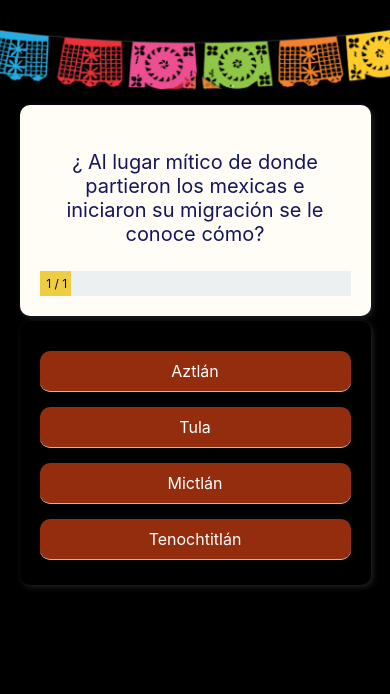
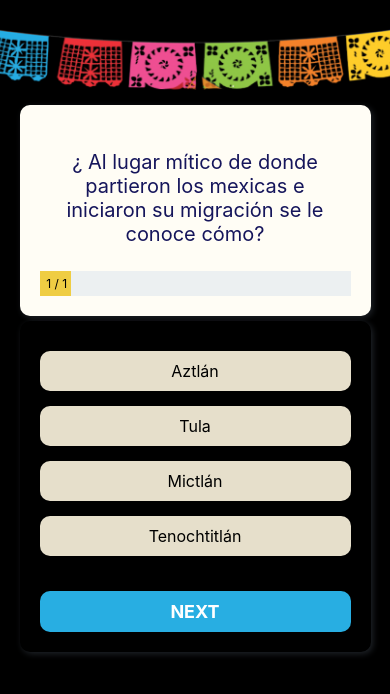
Before and after one commit to Yosolita1978/MexicanQuizGame, a React Native app: screen / in a window 390 px wide. Shown: the top 694 px of the page. Built offline with nearby package versions, Linux system fonts and the light colour scheme.

Commit message:
All styles from QuizScreen working

```diff
--- a/components/AnswersCard.js
+++ b/components/AnswersCard.js
@@ -1,8 +1,9 @@
 import React from 'react';
-import { View, StyleSheet, Text } from 'react-native';
+import { View, StyleSheet, Text, TouchableOpacity } from 'react-native';
 import Color from "../constants/colors";
 import Card from '../components/Card';
 import AnswerItem from '../components/ItemCard';
+import { LinearGradient } from 'expo-linear-gradient';
 
 
 
@@ -14,8 +15,13 @@ const AnswersCard = props => {
     return(
 
         <Card style={styles.questionView}>
-        {answers.map((answer) => <AnswerItem answerTitle={answer} />)}
-        </Card>
+        {answers.map((answer, index) => <AnswerItem key={index} answerTitle={answer} />)}
+        <TouchableOpacity activeOpacity={0.8}>
+        <LinearGradient colors={['#28AEE2', '#28AEE2']} style={styles.appButtonContainer}>
+            <Text style={styles.appButtonText}>Next</Text>
+        </LinearGradient>
+        </TouchableOpacity>
+      </Card>
 
     );
 
@@ -30,6 +36,21 @@ const styles = StyleSheet.create({
         backgroundColor: 'black',
         height: 'auto'
     },
+    appButtonContainer: {
+        elevation: 8,
+        backgroundColor: "#009688",
+        borderRadius: 10,
+        paddingVertical: 10,
+        paddingHorizontal: 12,
+        marginTop: 30
+    },
+    appButtonText: {
+        fontSize: 18,
+        color: "#fff",
+        fontWeight: "bold",
+        alignSelf: "center",
+        textTransform: "uppercase"
+      }
 
 
 
--- a/components/ItemCard.js
+++ b/components/ItemCard.js
@@ -15,9 +15,9 @@ const AnswerItem = props => {
 
 const styles = StyleSheet.create({
     listItem: {
-        backgroundColor: Color.primary,
+        backgroundColor: Color.accentLight,
+        opacity: 0.9,
         borderBottomColor: '#bbb',
-        borderBottomWidth: StyleSheet.hairlineWidth,
         padding: 10,
         marginVertical:5,
         marginTop: 10,
@@ -27,7 +27,7 @@ const styles = StyleSheet.create({
       textItem:{
           fontSize: 16,
           textAlign: 'center',
-          color: 'white'
+          color: 'black'
 
       }
 });
--- a/constants/colors.js
+++ b/constants/colors.js
@@ -1,8 +1,12 @@
 export default {
     primary: "#942d0e",
+    primaryLight: '#FBDBD2',
     secondary: "#15155b",
+    secondaryLight: '#C8C7F3',
     accent: "#efcd43",
+    accentLight: '#FFF8E1',
     backgrounds: "#FFFDF5",
     backgroundGray: "#ecf0f1",
     questionback: "#282F23",
+    white: '#FFFFFF'
 }
--- a/package.json
+++ b/package.json
@@ -15,6 +15,8 @@
     "react": "16.13.1",
     "react-dom": "16.13.1",
     "react-native": "https://github.com/expo/react-native/archive/sdk-40.0.1.tar.gz",
+    "react-native-elements": "^3.3.2",
+    "react-native-linear-gradient": "^2.5.6",
     "react-native-web": "~0.13.12"
   },
   "devDependencies": {
```
Also changed, not shown: 1 other file (tests, documents, lock files or other folders).
